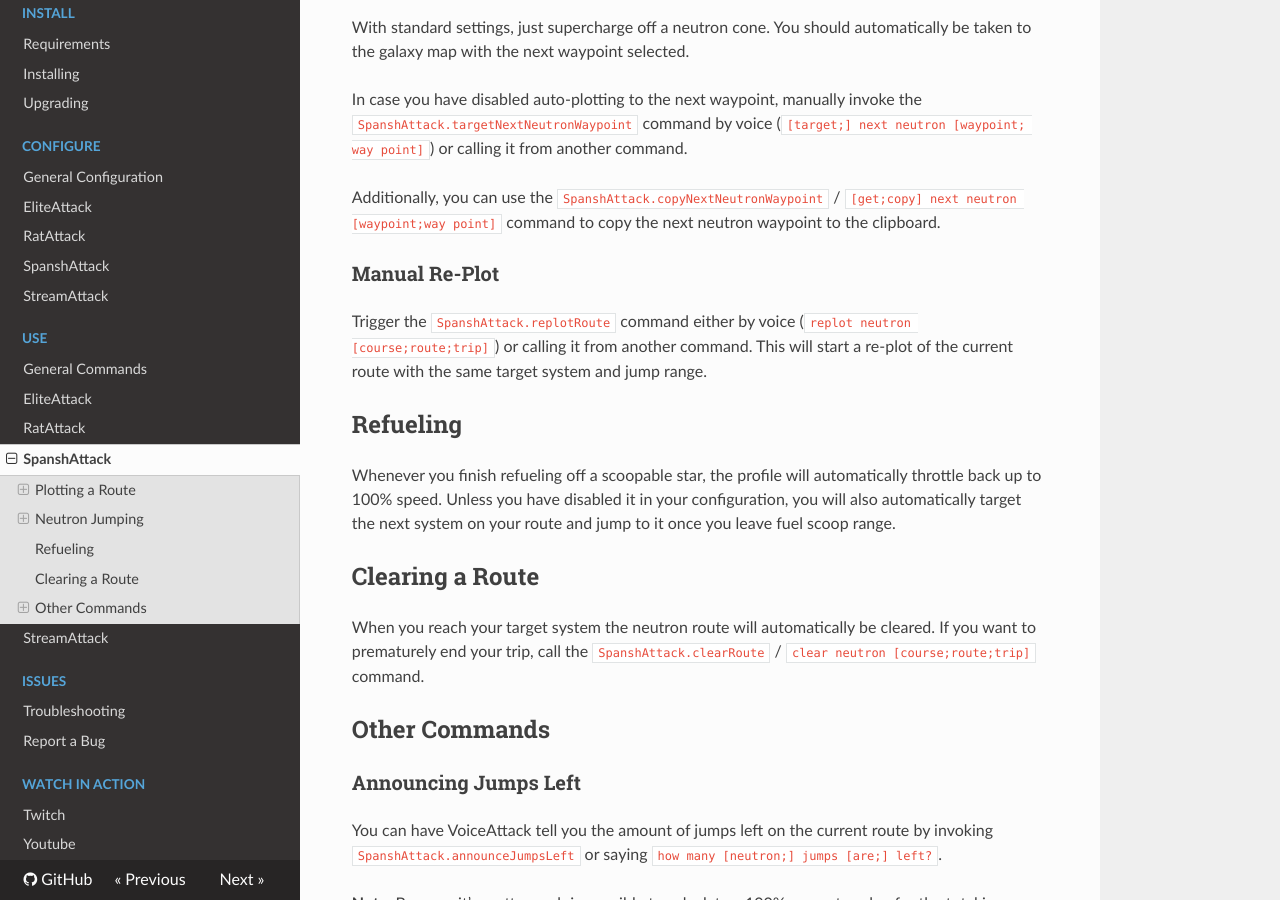
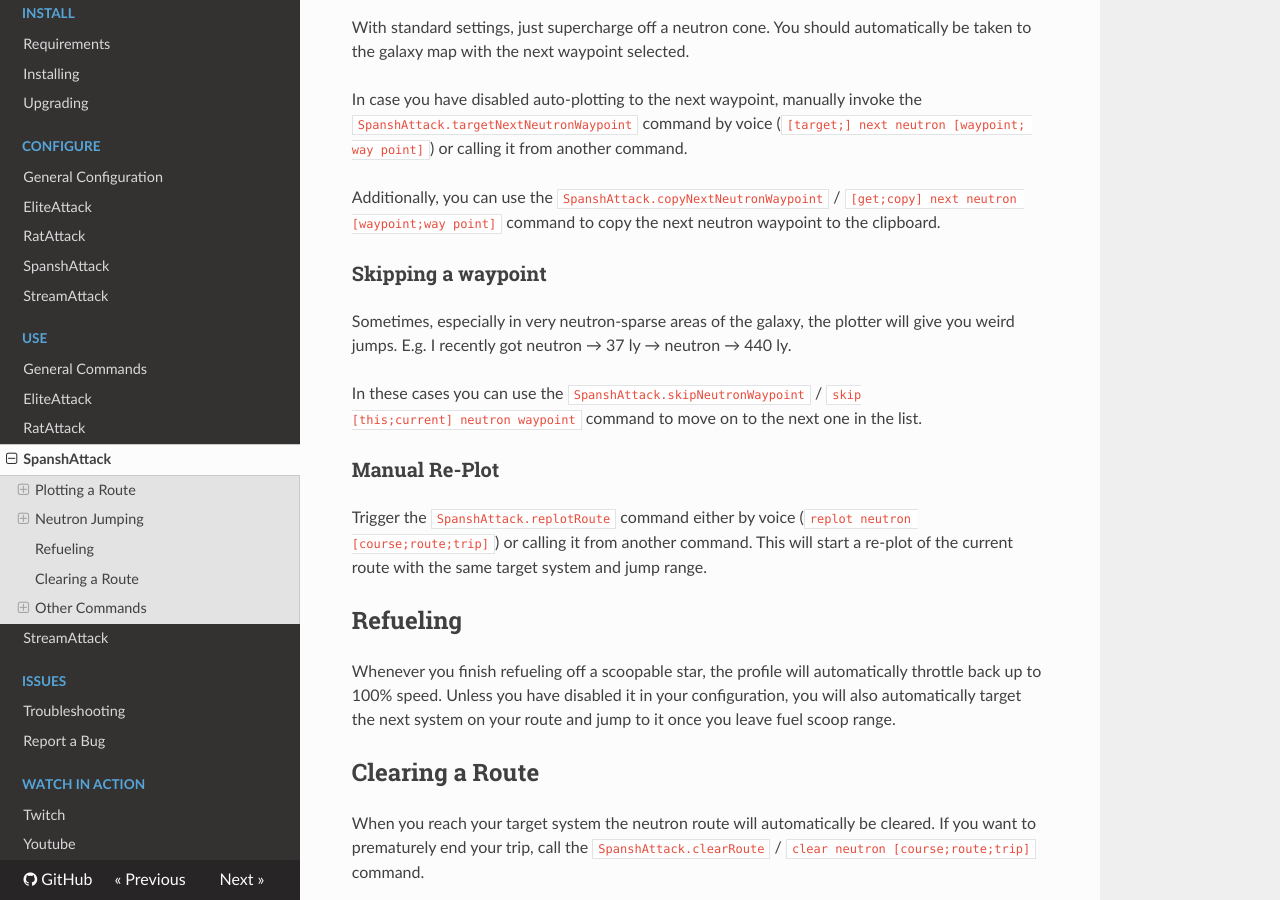
Before and after one commit to alterNERDtive/VoiceAttack-profiles, an MkDocs documentation site: the page built from docs/SpanshAttack.md, in a window 1280 px wide and 900 px high, scrolled down 1100 px. Built offline with MkDocs 1.6.1, drawn with Linux system fonts in a browser that asks for light colours; nearby versions of some CDN libraries.

Commit message:
SpanshAttack: `skip [this;current] neutron waypoint` command
Skips the next neutron waypoint.

fixes #94

```diff
--- a/docs/SpanshAttack.md
+++ b/docs/SpanshAttack.md
@@ -55,6 +55,16 @@
 / `[get;copy] next neutron [waypoint;way point]` command to copy the next
 neutron waypoint to the clipboard.
 
+### Skipping a waypoint
+
+Sometimes, especially in very neutron-sparse areas of the galaxy, the plotter
+will give you weird jumps. E.g. I recently got neutron → 37 ly → neutron → 440
+ly.
+
+In these cases you can use the `SpanshAttack.skipNeutronWaypoint` / `skip
+[this;current] neutron waypoint` command to move on to the next one in the
+list.
+
 ### Manual Re-Plot
 
 Trigger the `SpanshAttack.replotRoute` command either by voice
```
Also changed, not shown: CHANGELOG.md (+9 -2 lines), 2 other files.
